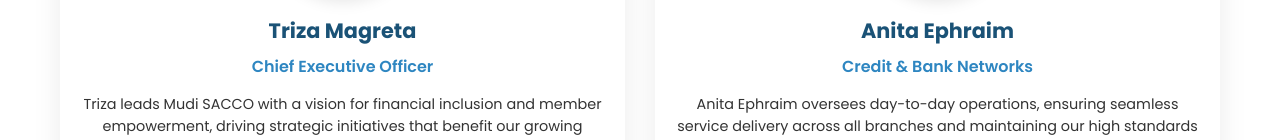
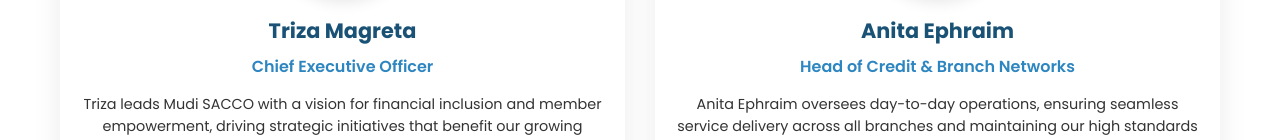
Before and after one commit to jabulani-mayenda/sacco, a plain HTML site: page index.html in a window 1280 px wide. Shown: the part 10769-10909 px from the top of the page. Drawn offline with nearby package versions, Linux system fonts and the light colour scheme.

Commit message:
Update index.html

```diff
--- a/index.html
+++ b/index.html
@@ -2118,7 +2118,7 @@
                         <img class="profile-img" src="images/ANNITA (5).jpg" alt="Annita">
                     </div>
                     <h3> Anita Ephraim</h3>
-                    <p class="position">Credit & Bank Networks </p>
+                    <p class="position">Head of Credit & Branch Networks </p>
                     <p class="bio"> Anita Ephraim oversees day-to-day operations, ensuring seamless service delivery across all branches and maintaining our high standards of member service.</p>
                     <div class="social-links-profile">
                         <a href="#"><i class="fab fa-linkedin-in"></i></a>
```
